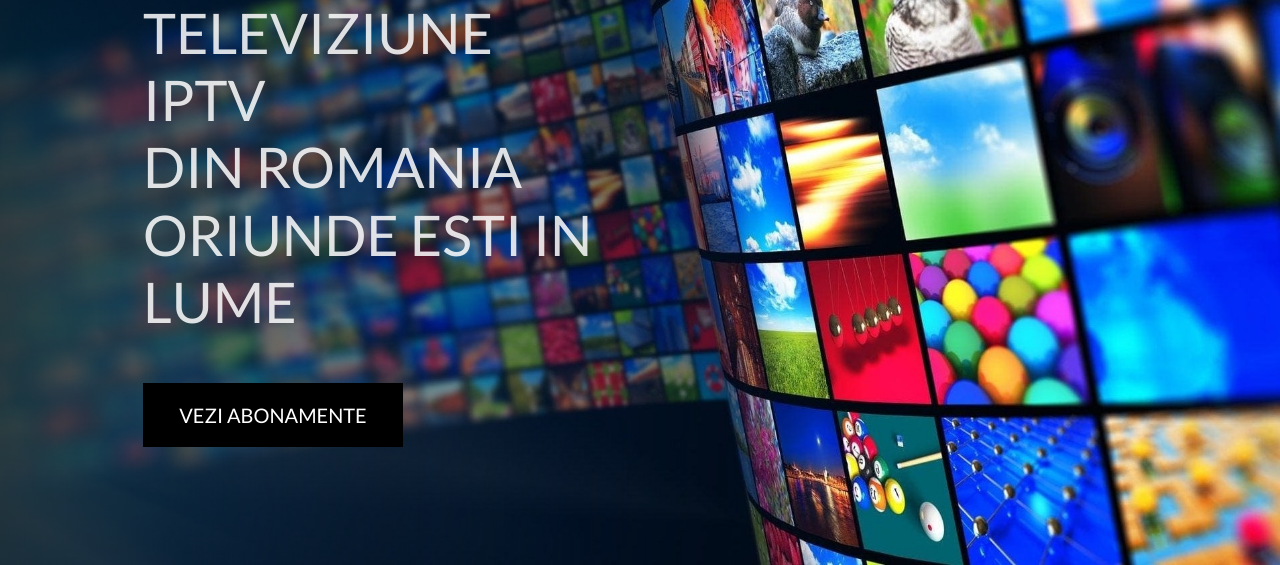
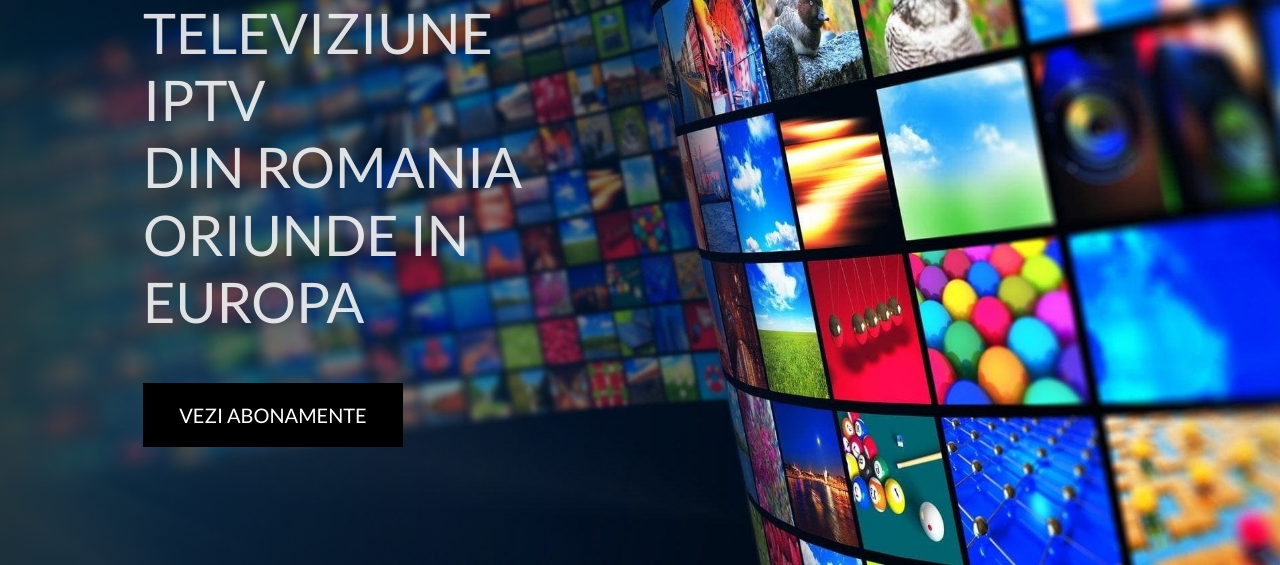
Before and after one commit to iulianpro/astra, a Django app: page / in a window 1280 px wide. Shown: the part 235-800 px from the top of the page. Run offline with Django 3.2, Linux system fonts and the light colour scheme; some libraries are stand-ins or nearby versions.

Commit message:
changed main header

```diff
--- a/home/templates/home/index.html
+++ b/home/templates/home/index.html
@@ -16,7 +16,7 @@
             <h1 class="display-4 logo-font text-white">
                 <p class="m-0 slide-left-1">Televiziune IPTV</p>
                 <p class="m-0 slide-left-2">din Romania</p>
-                <p class="m-0 slide-left-3">oriunde esti in lume</p>
+                <p class="m-0 slide-left-3">oriunde in Europa</p>
             </h1>
             <div class="my-5">
                 <h4>
```
